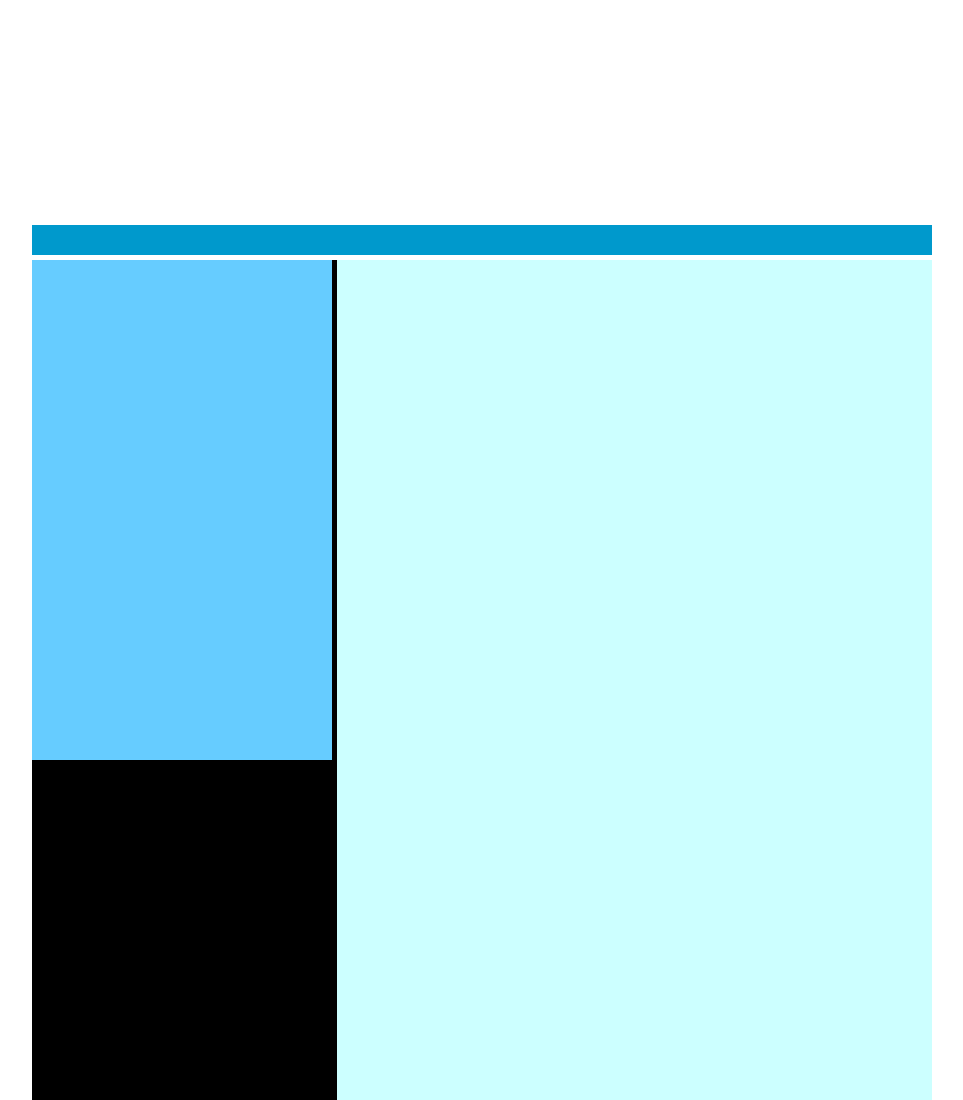
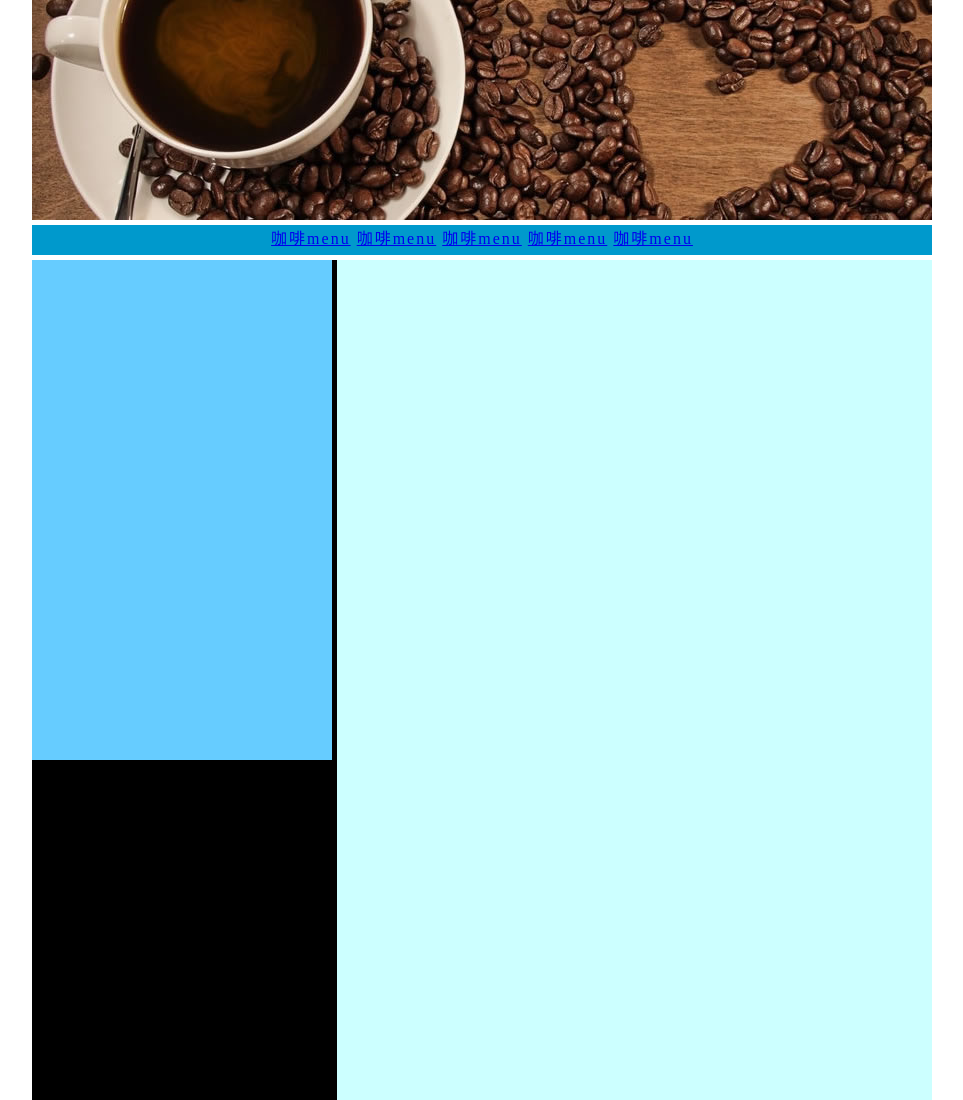
Before and after one commit to wcashew/Front-end-Development, a plain HTML site: page CSS/CSS3/Comprehensive-exercises/index.html in a window 1280 px wide. Shown: the top 1100 px of the page, without its empty margins (158-1121 px from the left). Drawn offline with Linux system fonts and the light colour scheme.

Commit message:
update exercise html

```diff
--- a/CSS/CSS3/Comprehensive-exercises/index.html
+++ b/CSS/CSS3/Comprehensive-exercises/index.html
@@ -6,8 +6,16 @@
 </head>
 <body>
     <div id="container">
-        <div id="header"></div>
-        <div id="nav"></div>
+        <div id="header">
+            <img src="./images/banner.jpg" alt="banner">
+        </div>
+        <div id="nav">
+            <a href="#">咖啡menu</a>
+            <a href="#">咖啡menu</a>
+            <a href="#">咖啡menu</a>
+            <a href="#">咖啡menu</a>
+            <a href="#">咖啡menu</a>
+        </div>
         <div id="main">
             <div id="aside"></div>
             <div id="content"></div>
```
